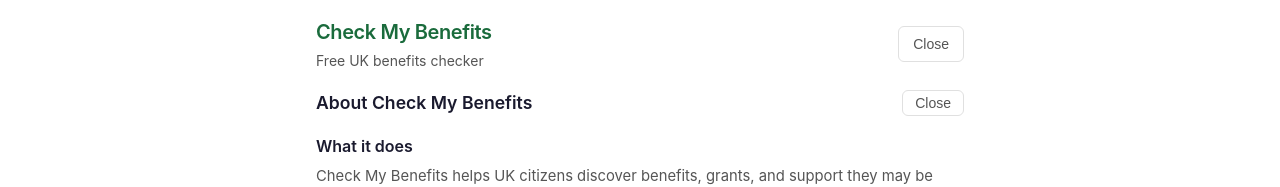
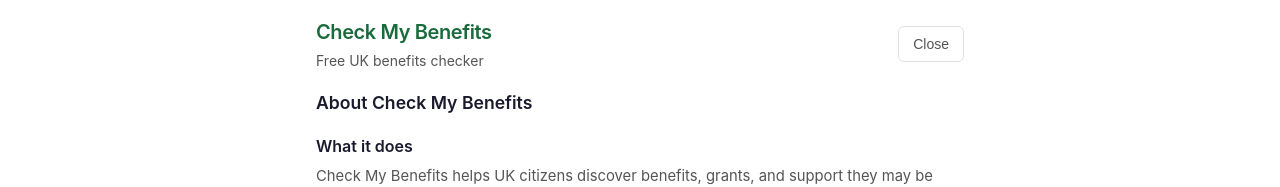
Before and after one commit to alfiedennen/checkmybenefits, a React (Vite) app: page / in a window 1280 px wide. Both pictures are taken after a click on the button "About". Shown: the top 187 px of the page. Built offline with nearby package versions, Linux system fonts and the light colour scheme.

Commit message:
Remove duplicate close button from AboutPanel
The header About button already toggles to "Close" when the panel is
open. The separate close button inside the panel was redundant.

```diff
--- a/src/components/shared/AboutPanel.tsx
+++ b/src/components/shared/AboutPanel.tsx
@@ -11,9 +11,6 @@
       <div className="about-panel-inner">
         <div className="about-panel-header">
           <h2 className="about-panel-title">About Check My Benefits</h2>
-          <button className="about-panel-close" onClick={onClose} aria-label="Close about panel">
-            Close
-          </button>
         </div>
 
         <div className="about-panel-content">
```
